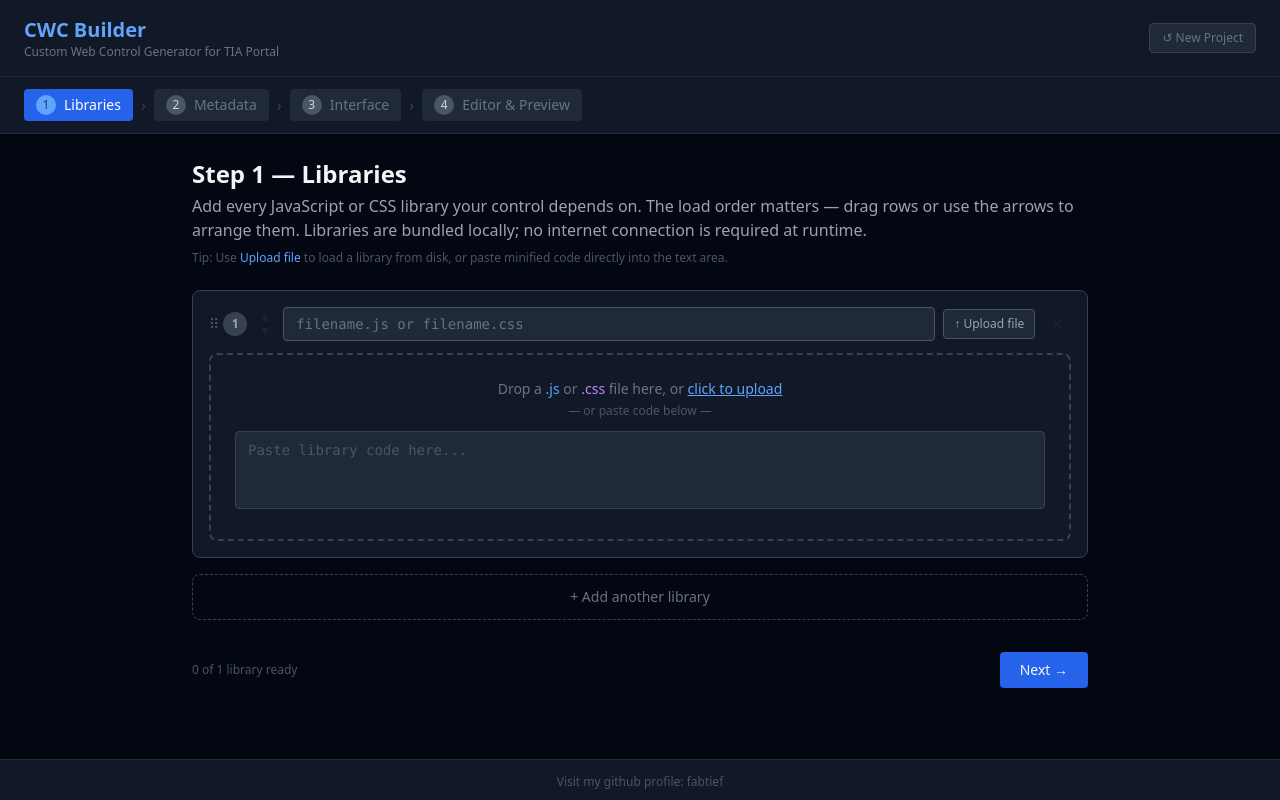
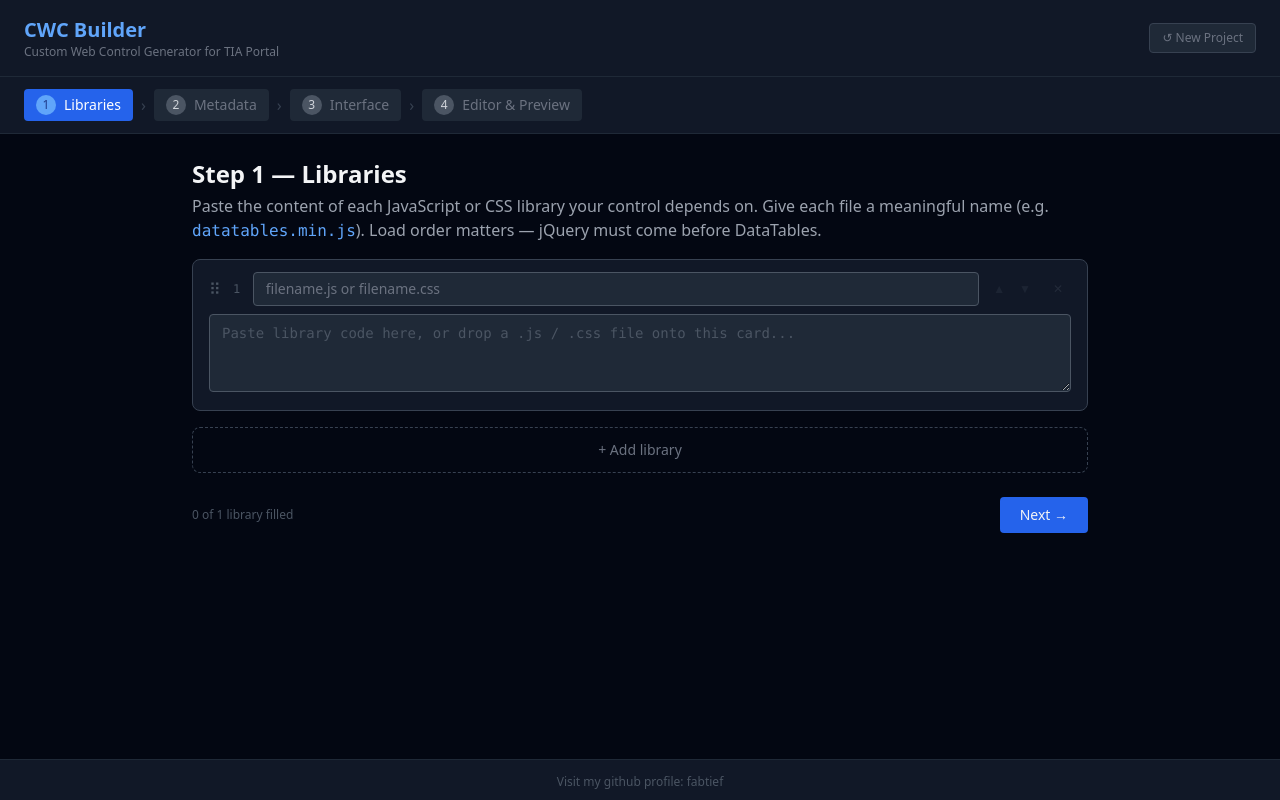
Before and after one commit to fabtief/cwc-builder, a React (Vite) app: page / in a window 1280 px wide. Built offline with nearby package versions, Linux system fonts and the light colour scheme.

Commit message:
added library check in Step1

```diff
--- a/src/components/wizard/Step1_Libraries.jsx
+++ b/src/components/wizard/Step1_Libraries.jsx
@@ -1,5 +1,6 @@
-import { useRef, useState } from 'react'
+import { useEffect, useState } from 'react'
 import { useProject } from '../../store/projectStore'
+import { checkAllLibraries, summarizeIssues } from '../../lib/libraryChecker'
 
 const emptyLib = () => ({ id: crypto.randomUUID(), name: '', content: '' })
 
@@ -8,294 +9,235 @@
   const [libs, setLibs] = useState(
     project.libraries.length > 0 ? project.libraries : [emptyLib()]
   )
+  const [issues, setIssues]     = useState({})
+  const [dragOverId, setDragOverId] = useState(null)
+  const [dragId, setDragId]         = useState(null)
 
-  // ── Drag-and-drop state ──
-  const dragIndexRef = useRef(null)
-  const [dragOverIndex, setDragOverIndex] = useState(null)
+  // ── Re-run checks whenever libs change ───────────────────
+  useEffect(() => {
+    setIssues(checkAllLibraries(libs))
+  }, [libs])
 
-  // ── Library CRUD ──
+  // ── Lib mutations ─────────────────────────────────────────
   const updateLib = (id, field, value) =>
-    setLibs(prev => prev.map(lib => lib.id === id ? { ...lib, [field]: value } : lib))
+    setLibs(prev => prev.map(l => l.id === id ? { ...l, [field]: value } : l))
 
   const addLib = () => setLibs(prev => [...prev, emptyLib()])
 
   const removeLib = (id) => {
     if (libs.length === 1) return
-    setLibs(prev => prev.filter(lib => lib.id !== id))
+    setLibs(prev => prev.filter(l => l.id !== id))
   }
 
-  // ── Ordering: move up / down ──
-  const moveUp = (index) => {
-    if (index === 0) return
+  const moveLib = (id, dir) => {
     setLibs(prev => {
-      const next = [...prev]
-      ;[next[index - 1], next[index]] = [next[index], next[index - 1]]
-      return next
+      const idx = prev.findIndex(l => l.id === id)
+      const next = idx + dir
+      if (next < 0 || next >= prev.length) return prev
+      const arr = [...prev]
+      ;[arr[idx], arr[next]] = [arr[next], arr[idx]]
+      return arr
     })
   }
 
-  const moveDown = (index) => {
-    if (index === libs.length - 1) return
+  // ── Drag to reorder ───────────────────────────────────────
+  const handleDragStart = (e, id) => {
+    setDragId(id)
+    e.dataTransfer.effectAllowed = 'move'
+  }
+  const handleDragOver = (e, id) => {
+    e.preventDefault()
+    setDragOverId(id)
+  }
+  const handleDrop = (e, targetId) => {
+    e.preventDefault()
+    if (!dragId || dragId === targetId) return
     setLibs(prev => {
-      const next = [...prev]
-      ;[next[index], next[index + 1]] = [next[index + 1], next[index]]
-      return next
+      const arr   = [...prev]
+      const fromI = arr.findIndex(l => l.id === dragId)
+      const toI   = arr.findIndex(l => l.id === targetId)
+      const [item] = arr.splice(fromI, 1)
+      arr.splice(toI, 0, item)
+      return arr
     })
+    setDragId(null)
+    setDragOverId(null)
   }
+  const handleDragEnd = () => { setDragId(null); setDragOverId(null) }
 
-  // ── Drag-and-drop handlers ──
-  const handleDragStart = (index) => {
-    dragIndexRef.current = index
-  }
-
-  const handleDragOver = (e, index) => {
-    e.preventDefault()
-    setDragOverIndex(index)
-  }
-
-  const handleDrop = (e, dropIndex) => {
-    e.preventDefault()
-    const dragIndex = dragIndexRef.current
-    if (dragIndex === null || dragIndex === dropIndex) {
-      setDragOverIndex(null)
-      return
-    }
-    setLibs(prev => {
-      const next = [...prev]
-      const [dragged] = next.splice(dragIndex, 1)
-      next.splice(dropIndex, 0, dragged)
-      return next
-    })
-    dragIndexRef.current = null
-    setDragOverIndex(null)
-  }
-
-  const handleDragEnd = () => {
-    dragIndexRef.current = null
-    setDragOverIndex(null)
-  }
-
-  // ── File upload ──
-  const handleFileUpload = (id, files) => {
-    if (!files || files.length === 0) return
-    const file = files[0]
+  // ── File upload ───────────────────────────────────────────
+  const handleFileUpload = (id, file) => {
+    if (!file) return
     const reader = new FileReader()
     reader.onload = (e) => {
-      setLibs(prev => prev.map(lib =>
-        lib.id === id
-          ? { ...lib, name: lib.name.trim() || file.name, content: e.target.result }
-          : lib
+      setLibs(prev => prev.map(l => l.id === id
+        ? { ...l, name: l.name || file.name, content: e.target.result }
+        : l
       ))
     }
     reader.readAsText(file)
   }
 
-  // ── Drag-and-drop file upload into drop zone ──
-  const handleDropFile = (e, id) => {
-    e.preventDefault()
-    e.stopPropagation()
-    const file = e.dataTransfer.files?.[0]
-    if (!file) return
-    const reader = new FileReader()
-    reader.onload = (ev) => {
-      setLibs(prev => prev.map(lib =>
-        lib.id === id
-          ? { ...lib, name: lib.name.trim() || file.name, content: ev.target.result }
-          : lib
-      ))
-    }
-    reader.readAsText(file)
-  }
-
-  // ── Save & proceed ──
+  // ── Next ──────────────────────────────────────────────────
   const handleNext = () => {
     const filled = libs.filter(l => l.name.trim() && l.content.trim())
     updateProject({ libraries: filled })
     onNext()
   }
 
+  const summary     = summarizeIssues(issues)
   const filledCount = libs.filter(l => l.name && l.content).length
 
   return (
     <div className="max-w-4xl mx-auto">
       <h2 className="text-2xl font-bold mb-1">Step 1 — Libraries</h2>
-      <p className="text-gray-400 mb-2">
-        Add every JavaScript or CSS library your control depends on. The load order matters —
-        drag rows or use the arrows to arrange them. Libraries are bundled locally; no internet
-        connection is required at runtime.
-      </p>
-      <p className="text-xs text-gray-600 mb-6">
-        Tip: Use <span className="text-blue-400">Upload file</span> to load a library from disk,
-        or paste minified code directly into the text area.
+      <p className="text-gray-400 mb-4">
+        Paste the content of each JavaScript or CSS library your control depends on.
+        Give each file a meaningful name (e.g. <code className="text-blue-400">datatables.min.js</code>).
+        Load order matters — jQuery must come before DataTables.
       </p>
 
-      <div className="flex flex-col gap-3">
+      {/* ── Global issue summary banner ── */}
+      {(summary.errors > 0 || summary.warnings > 0) && (
+        <div className={`mb-4 px-4 py-2.5 rounded-lg border text-xs flex items-center gap-3
+          ${summary.errors > 0
+            ? 'bg-red-950/40 border-red-700 text-red-300'
+            : 'bg-yellow-950/40 border-yellow-700 text-yellow-300'
+          }`}>
+          <span className="text-base">{summary.errors > 0 ? '⛔' : '⚠'}</span>
+          <span>
+            {summary.errors > 0 && <strong>{summary.errors} error{summary.errors !== 1 ? 's' : ''}</strong>}
+            {summary.errors > 0 && summary.warnings > 0 && ' and '}
+            {summary.warnings > 0 && <strong>{summary.warnings} warning{summary.warnings !== 1 ? 's' : ''}</strong>}
+            {summary.infos > 0 && (!summary.errors && !summary.warnings) && <strong>{summary.infos} note{summary.infos !== 1 ? 's' : ''}</strong>}
+            {' '}detected — review before proceeding.
+          </span>
+        </div>
+      )}
+
+      <div className="flex flex-col gap-4">
         {libs.map((lib, index) => {
-          const isJS  = lib.name.endsWith('.js')
-          const isCSS = lib.name.endsWith('.css')
-          const typeLabel = isCSS ? 'CSS' : isJS ? 'JS' : null
+          const libIssues = issues[lib.id] || []
+          const hasError  = libIssues.some(i => i.level === 'error')
+          const hasWarn   = libIssues.some(i => i.level === 'warn')
+          const isJs      = lib.name.endsWith('.js')
+          const isCss     = lib.name.endsWith('.css')
 
           return (
             <div
               key={lib.id}
               draggable
-              onDragStart={() => handleDragStart(index)}
-              onDragOver={(e) => handleDragOver(e, index)}
-              onDrop={(e) => handleDrop(e, index)}
+              onDragStart={e => handleDragStart(e, lib.id)}
+              onDragOver={e => handleDragOver(e, lib.id)}
+              onDrop={e => handleDrop(e, lib.id)}
               onDragEnd={handleDragEnd}
-              className={`bg-gray-900 border rounded-lg p-4 transition-all
-                ${dragOverIndex === index
-                  ? 'border-blue-500 shadow-lg shadow-blue-900/30 scale-[1.01]'
-                  : 'border-gray-700'
+              className={`bg-gray-900 rounded-lg border transition-colors
+                ${dragOverId === lib.id ? 'border-blue-500 bg-blue-950/20' :
+                  hasError              ? 'border-red-700/70' :
+                  hasWarn               ? 'border-yellow-700/70' :
+                                          'border-gray-700'
                 }`}
             >
-              {/* ── Header row ── */}
-              <div className="flex items-center gap-2 mb-3">
+              {/* ── Card header ── */}
+              <div className="flex items-center gap-2 px-4 pt-3 pb-2">
 
-                {/* Order badge + drag handle */}
-                <div
-                  className="flex items-center gap-1 cursor-grab active:cursor-grabbing select-none shrink-0"
-                  title="Drag to reorder"
-                >
-                  <span className="text-gray-600 text-sm leading-none">⠿</span>
-                  <span className={`w-6 h-6 rounded-full flex items-center justify-center text-xs font-bold shrink-0
-                    ${dragOverIndex === index ? 'bg-blue-600 text-white' : 'bg-gray-700 text-gray-400'}`}>
-                    {index + 1}
-                  </span>
-                </div>
+                {/* Drag handle */}
+                <span className="text-gray-600 cursor-grab active:cursor-grabbing select-none"
+                  title="Drag to reorder">⠿</span>
 
-                {/* Up / Down arrows */}
-                <div className="flex flex-col gap-0.5 shrink-0">
-                  <button
-                    onClick={() => moveUp(index)}
-                    disabled={index === 0}
-                    title="Move up (load earlier)"
-                    className="text-gray-600 hover:text-blue-400 disabled:opacity-20
-                               disabled:cursor-not-allowed text-xs leading-none px-1 transition-colors"
-                  >
-                    ▲
-                  </button>
-                  <button
-                    onClick={() => moveDown(index)}
-                    disabled={index === libs.length - 1}
-                    title="Move down (load later)"
-                    className="text-gray-600 hover:text-blue-400 disabled:opacity-20
-                               disabled:cursor-not-allowed text-xs leading-none px-1 transition-colors"
-                  >
-                    ▼
-                  </button>
-                </div>
+                {/* Load order index */}
+                <span className="text-xs text-gray-600 font-mono w-4 text-center shrink-0">{index + 1}</span>
 
-                {/* Type badge */}
-                {typeLabel && (
-                  <span className={`text-xs font-bold px-1.5 py-0.5 rounded shrink-0
-                    ${isCSS ? 'bg-purple-900/60 text-purple-400' : 'bg-yellow-900/60 text-yellow-400'}`}>
-                    {typeLabel}
-                  </span>
-                )}
-
-                {/* Filename input */}
+                {/* Filename */}
                 <input
                   type="text"
                   placeholder="filename.js or filename.css"
                   value={lib.name}
                   onChange={e => updateLib(lib.id, 'name', e.target.value)}
                   className="flex-1 bg-gray-800 border border-gray-600 rounded px-3 py-1.5 text-sm
-                             text-gray-100 placeholder-gray-500 focus:outline-none focus:border-blue-500
-                             font-mono"
+                             text-gray-100 placeholder-gray-500 focus:outline-none focus:border-blue-500"
                 />
 
-                {/* Upload file button */}
-                <label
-                  className="shrink-0 px-2.5 py-1.5 bg-gray-800 hover:bg-gray-700 border border-gray-600
-                             hover:border-blue-500 rounded text-xs text-gray-400 hover:text-blue-400
-                             cursor-pointer transition-colors whitespace-nowrap"
-                  title="Upload a .js or .css file from disk"
-                >
-                  ↑ Upload file
-                  <input
-                    type="file"
-                    accept=".js,.css,.min.js"
-                    className="hidden"
-                    onChange={e => handleFileUpload(lib.id, e.target.files)}
-                  />
-                </label>
+                {/* Type badge */}
+                {isJs  && <span className="text-xs bg-yellow-900/60 text-yellow-400 px-1.5 py-0.5 rounded shrink-0">JS</span>}
+                {isCss && <span className="text-xs bg-purple-900/60 text-purple-400 px-1.5 py-0.5 rounded shrink-0">CSS</span>}
 
-                {/* Remove button */}
-                <button
-                  onClick={() => removeLib(lib.id)}
-                  disabled={libs.length === 1}
-                  title="Remove this library"
-                  className="shrink-0 text-gray-600 hover:text-red-400 disabled:opacity-20
-                             disabled:cursor-not-allowed text-sm px-2 py-1 rounded transition-colors"
-                >
+                {/* Issue count badge */}
+                {libIssues.length > 0 && (
+                  <span className={`text-xs px-1.5 py-0.5 rounded shrink-0 font-medium
+                    ${hasError ? 'bg-red-900/60 text-red-300' :
+                      hasWarn  ? 'bg-yellow-900/60 text-yellow-300' :
+                                 'bg-gray-700 text-gray-400'}`}>
+                    {hasError ? '⛔' : hasWarn ? '⚠' : 'ℹ'} {libIssues.length}
+                  </span>
+                )}
+
+                {/* Reorder arrows */}
+                <div className="flex gap-0.5 shrink-0">
+                  <button onClick={() => moveLib(lib.id, -1)} disabled={index === 0}
+                    className="px-1.5 py-1 text-gray-600 hover:text-gray-300 disabled:opacity-20
+                               disabled:cursor-not-allowed text-xs transition-colors" title="Move up">▲</button>
+                  <button onClick={() => moveLib(lib.id, 1)} disabled={index === libs.length - 1}
+                    className="px-1.5 py-1 text-gray-600 hover:text-gray-300 disabled:opacity-20
+                               disabled:cursor-not-allowed text-xs transition-colors" title="Move down">▼</button>
+                </div>
+
+                {/* Remove */}
+                <button onClick={() => removeLib(lib.id)} disabled={libs.length === 1}
+                  className="text-gray-600 hover:text-red-400 disabled:opacity-30 disabled:cursor-not-allowed
+                             text-xs px-2 py-1 rounded transition-colors shrink-0">
                   ✕
                 </button>
               </div>
 
-              {/* ── Content area: paste or drop file ── */}
-              <div
-                onDragOver={e => { e.preventDefault(); e.stopPropagation() }}
-                onDrop={e => handleDropFile(e, lib.id)}
+              {/* ── Inline issue list ── */}
+              {libIssues.length > 0 && (
+                <div className="mx-4 mb-2 flex flex-col gap-1">
+                  {libIssues.map(issue => (
+                    <div key={issue.code}
+                      className={`flex gap-2 items-start text-xs px-3 py-1.5 rounded border
+                        ${issue.level === 'error' ? 'bg-red-950/50 border-red-800/60 text-red-300' :
+                          issue.level === 'warn'  ? 'bg-yellow-950/50 border-yellow-800/60 text-yellow-300' :
+                                                    'bg-gray-800/80 border-gray-700 text-gray-400'}`}>
+                      <span className="shrink-0 mt-px">
+                        {issue.level === 'error' ? '⛔' : issue.level === 'warn' ? '⚠' : 'ℹ'}
+                      </span>
+                      <span><strong>{issue.label}:</strong> {issue.message}</span>
+                    </div>
+                  ))}
+                </div>
+              )}
+
+              {/* ── Content area ── */}
+              <div className="px-4 pb-3">
+                <label
+                  className="block cursor-pointer"
+                  onDragOver={e => e.preventDefault()}
+                  onDrop={e => {
+                    e.preventDefault()
+                    const file = e.dataTransfer.files[0]
+                    if (file) handleFileUpload(lib.id, file)
+                  }}
                 >
-                {lib.content ? (
-                  <>
                   <textarea
+                    placeholder="Paste library code here, or drop a .js / .css file onto this card..."
                     value={lib.content}
                     onChange={e => updateLib(lib.id, 'content', e.target.value)}
-                      rows={6}
-                      spellCheck={false}
+                    rows={lib.content ? 6 : 3}
                     className="w-full bg-gray-800 border border-gray-600 rounded px-3 py-2 text-sm
                                text-gray-300 placeholder-gray-600 font-mono focus:outline-none
                                focus:border-blue-500 resize-y"
                   />
-                    <div className="flex items-center justify-between mt-1">
-                      <p className="text-xs text-gray-600">
+                  <input type="file" accept=".js,.css" className="hidden"
+                    onChange={e => handleFileUpload(lib.id, e.target.files[0])} />
+                </label>
+
+                {/* Stats row */}
+                {lib.content && (
+                  <p className="text-xs text-gray-600 mt-1">
                     {lib.content.split('\n').length.toLocaleString()} lines
                     · {(lib.content.length / 1024).toFixed(1)} KB
                   </p>
-                      <button
-                        onClick={() => updateLib(lib.id, 'content', '')}
-                        className="text-xs text-gray-600 hover:text-red-400 transition-colors"
-                      >
-                        ✕ Clear
-                      </button>
-                    </div>
-                  </>
-                ) : (
-                  /* Empty state: drop zone */
-                  <div className="border-2 border-dashed border-gray-700 hover:border-blue-600
-                                  rounded-lg p-6 text-center transition-colors cursor-pointer group"
-                    onClick={() => {
-                      // Trigger hidden file input for this lib
-                      document.getElementById(`file-input-${lib.id}`)?.click()
-                    }}
-                  >
-                    <p className="text-gray-500 text-sm group-hover:text-gray-300 transition-colors">
-                      Drop a <span className="text-blue-400">.js</span> or{' '}
-                      <span className="text-purple-400">.css</span> file here, or{' '}
-                      <span className="text-blue-400 underline cursor-pointer">click to upload</span>
-                    </p>
-                    <p className="text-gray-600 text-xs mt-1">— or paste code below —</p>
-                    <textarea
-                      placeholder="Paste library code here..."
-                      value=""
-                      onClick={e => e.stopPropagation()}
-                      onChange={e => updateLib(lib.id, 'content', e.target.value)}
-                      rows={3}
-                      spellCheck={false}
-                      className="mt-3 w-full bg-gray-800 border border-gray-700 rounded px-3 py-2
-                                 text-sm text-gray-300 placeholder-gray-600 font-mono
-                                 focus:outline-none focus:border-blue-500 resize-none"
-                    />
-                    <input
-                      id={`file-input-${lib.id}`}
-                      type="file"
-                      accept=".js,.css,.min.js"
-                      className="hidden"
-                      onChange={e => handleFileUpload(lib.id, e.target.files)}
-                    />
-                  </div>
                 )}
               </div>
             </div>
@@ -303,49 +245,41 @@
         })}
       </div>
 
-      {/* ── Add library ── */}
-      <button
-        onClick={addLib}
+      {/* ── Add library button ── */}
+      <button onClick={addLib}
         className="mt-4 w-full border border-dashed border-gray-700 hover:border-blue-500
-                   text-gray-500 hover:text-blue-400 rounded-lg py-3 text-sm transition-colors"
-      >
-        + Add another library
+                   text-gray-500 hover:text-blue-400 rounded-lg py-3 text-sm transition-colors">
+        + Add library
       </button>
 
       {/* ── Load order summary ── */}
-      {libs.filter(l => l.name.trim()).length > 1 && (
-        <div className="mt-4 bg-gray-900 border border-gray-800 rounded-lg px-4 py-3">
-          <p className="text-xs font-semibold text-gray-500 mb-2 uppercase tracking-wide">
-            Load order in index.html
-          </p>
-          <ol className="flex flex-col gap-1">
-            {libs.filter(l => l.name.trim()).map((lib, i) => {
-              const isCSS = lib.name.endsWith('.css')
-              return (
-                <li key={lib.id} className="flex items-center gap-2 text-xs font-mono">
-                  <span className="text-gray-600 w-4 text-right">{i + 1}.</span>
-                  <span className={isCSS ? 'text-purple-400' : 'text-yellow-400'}>
-                    {isCSS
-                      ? `<link rel="stylesheet" href="./libraries/${lib.name}" />`
-                      : `<script src="./libraries/${lib.name}"></script>`
+      {filledCount > 0 && (
+        <div className="mt-4 bg-gray-900 border border-gray-700 rounded-lg p-3">
+          <p className="text-xs font-semibold text-gray-400 mb-2">Load order</p>
+          <div className="flex flex-col gap-0.5">
+            {libs.filter(l => l.name.trim()).map((l, i) => (
+              <div key={l.id} className="flex items-center gap-2 text-xs font-mono text-gray-500">
+                <span className="text-gray-700 w-4 text-right shrink-0">{i + 1}.</span>
+                {l.name.endsWith('.css')
+                  ? <span className="text-purple-400">&lt;link rel="stylesheet" href="./libraries/{l.name}" /&gt;</span>
+                  : <span className="text-yellow-400">&lt;script src="./libraries/{l.name}"&gt;&lt;/script&gt;</span>
                 }
-                  </span>
-                </li>
-              )
-            })}
-          </ol>
+              </div>
+            ))}
+          </div>
         </div>
       )}
 
       {/* ── Navigation ── */}
-      <div className="flex justify-between items-center mt-8">
-        <p className="text-xs text-gray-600">
-          {filledCount} of {libs.length} {libs.length === 1 ? 'library' : 'libraries'} ready
+      <div className="flex justify-between items-center mt-6">
+        <p className="text-xs text-gray-600 flex items-center gap-3">
+          <span>{filledCount} of {libs.length} librar{libs.length === 1 ? 'y' : 'ies'} filled</span>
+          {summary.errors > 0   && <span className="text-red-400">⛔ {summary.errors} error{summary.errors !== 1 ? 's' : ''}</span>}
+          {summary.warnings > 0 && <span className="text-yellow-500">⚠ {summary.warnings} warning{summary.warnings !== 1 ? 's' : ''}</span>}
+          {summary.infos > 0    && <span className="text-gray-500">ℹ {summary.infos} note{summary.infos !== 1 ? 's' : ''}</span>}
         </p>
-        <button
-          onClick={handleNext}
-          className="px-5 py-2 bg-blue-600 hover:bg-blue-500 rounded text-sm font-medium transition-colors"
-        >
+        <button onClick={handleNext}
+          className="px-5 py-2 bg-blue-600 hover:bg-blue-500 rounded text-sm font-medium transition-colors">
           Next →
         </button>
       </div>
```
Also changed, not shown: src/lib/libraryChecker.js (added). Lines whose indentation alone changed are shown as unchanged.
